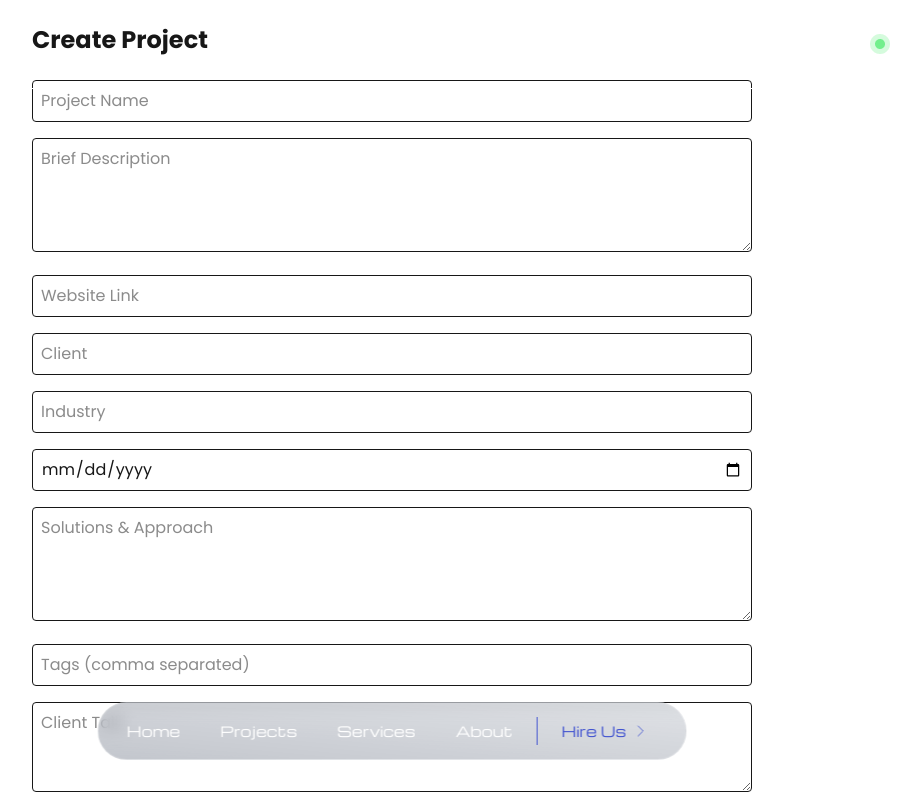
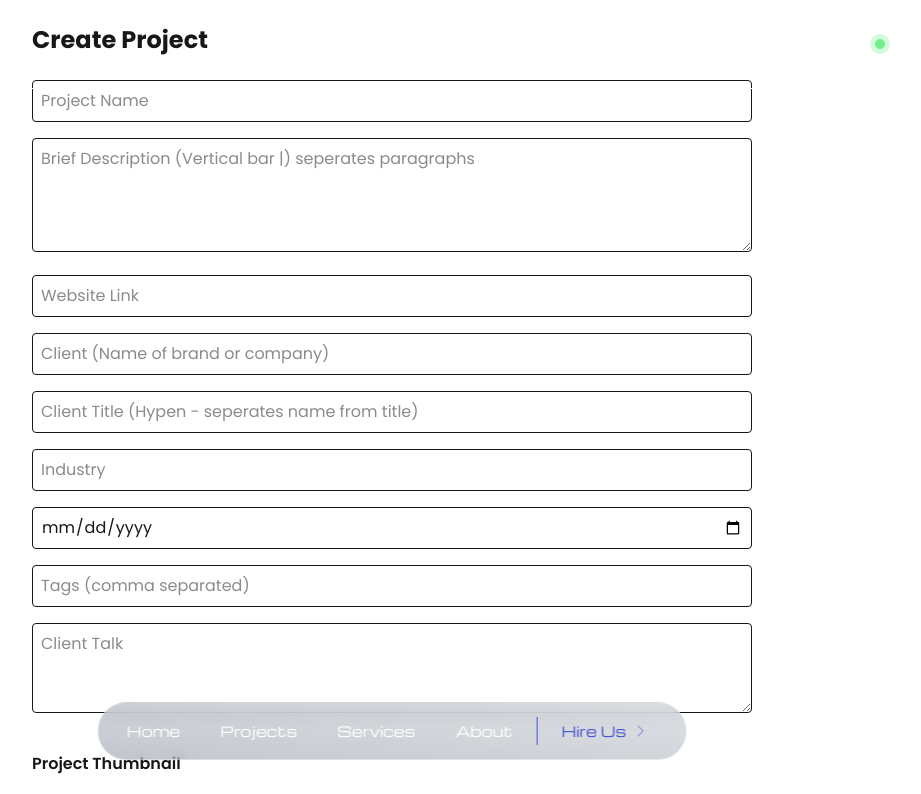
Before and after one commit to btom7447/adoram, a Next.js app: page /create in a window 1280 px wide. Shown: the top 794 px of the page, without its empty margins (248-1169 px from the left). Built offline with nearby package versions, Linux system fonts and the light colour scheme.

Commit message:
ui fixes and update

```diff
--- a/src/app/create/page.js
+++ b/src/app/create/page.js
@@ -8,9 +8,9 @@ export default function CreateProjectPage() {
     brief_description: "",
     website_link: "",
     client: "",
+    client_title: "",
     industry: "",
     date: "",
-    solutions_approach: "",
     tags: "",
     client_talk: "",
   });
@@ -73,6 +73,7 @@ const uploadedCollageImages = await uploadFiles([collageImage]);
         headers: { "Content-Type": "application/json" },
         body: JSON.stringify({
           ...form,
+          client_title: form.client_title, // Ensure client_title is included
           tags: form.tags.split(",").map((t) => t.trim()),
           project_images: uploadedProjectImages,
           picture_collage: uploadedCollageImages,
@@ -86,14 +87,14 @@ const uploadedCollageImages = await uploadFiles([collageImage]);
           brief_description: "",
           website_link: "",
           client: "",
+          client_title: "",
           industry: "",
           date: "",
-          solutions_approach: "",
           tags: "",
           client_talk: "",
         });
         setImages([]);
-        setCollageImages([]);
+        setCollageImage(null);
       } else {
         alert("❌ Failed to create project");
       }
@@ -120,7 +121,7 @@ const uploadedCollageImages = await uploadFiles([collageImage]);
         />
         <textarea
           name="brief_description"
-          placeholder="Brief Description"
+          placeholder="Brief Description (Vertical bar |) seperates paragraphs"
           value={form.brief_description}
           onChange={handleChange}
           className="w-full p-2 border rounded"
@@ -138,8 +139,16 @@ const uploadedCollageImages = await uploadFiles([collageImage]);
         <input
           type="text"
           name="client"
-          placeholder="Client"
+          placeholder="Client (Name of brand or company)"
           value={form.client}
+          onChange={handleChange}
+          className="w-full p-2 border rounded"
+        />
+        <input
+          type="text"
+          name="client_title"
+          placeholder="Client Title (Hypen - seperates name from title) "
+          value={form.client_title}
           onChange={handleChange}
           className="w-full p-2 border rounded"
         />
@@ -157,14 +166,6 @@ const uploadedCollageImages = await uploadFiles([collageImage]);
           value={form.date}
           onChange={handleChange}
           className="w-full p-2 border rounded"
-        />
-        <textarea
-          name="solutions_approach"
-          placeholder="Solutions & Approach"
-          value={form.solutions_approach}
-          onChange={handleChange}
-          className="w-full p-2 border rounded"
-          rows={4}
         />
         <input
           type="text"
@@ -184,7 +185,7 @@ const uploadedCollageImages = await uploadFiles([collageImage]);
         />
 
         <label className="block font-semibold mt-4">
-          Project Images (multiple)
+          Project Thumbnail
         </label>
         <input
           type="file"
@@ -195,7 +196,7 @@ const uploadedCollageImages = await uploadFiles([collageImage]);
         />
 
         <label className="block font-semibold mt-4">
-          Picture Collage (3–4 images)
+          Project Collage
         </label>
         <input
           type="file"
--- a/src/app/projects/[id]/page.js
+++ b/src/app/projects/[id]/page.js
@@ -61,6 +61,7 @@ export default function ProjectDetailPage() {
     );
   }
 
+console.log("Project data", project)
   return (
     <section className="relative min-h-screen pt-30 px-5 lg:px-10 py-20">
       {/* Background */}
--- a/src/components/Footer.jsx
+++ b/src/components/Footer.jsx
@@ -96,7 +96,7 @@ export default function Footer() {
         </span>
       </div>
       <a
-        href="https://kmini-tech.netlify.app"
+        href="https://kmini-tech.vercel.app"
         target="_blank"
         rel="noopener noreferrer"
         className="block mt-5 text-center text-highlight mx-auto text-sm lg:text-lg font-light"
--- a/src/components/ProjectBrandTalk.jsx
+++ b/src/components/ProjectBrandTalk.jsx
@@ -1,8 +1,13 @@
 export default function ProjectBrandTalk({ project }) {
+
+
     return (
-        <div className="mt-20 w-full max-w-2xl mx-auto flex flex-col items-center justify-center">
-            <h5 className="text-white leading-10text-xl text-center lg:text-2xl">"{project.client_talk}"</h5>
-            <h6 className="text-highlight text-lg mt-5">{project.client}</h6>
-        </div>
-    )
+      <div className="mt-20 w-full max-w-2xl mx-auto flex flex-col items-center justify-center">
+        <h5 className="text-white leading-10text-xl text-center lg:text-2xl">
+          "{project.client_talk}"
+        </h5>
+        <h6 className="text-highlight text-lg mt-5">{project.client_title.split("-")[0].trim()}</h6>
+        <h6 className="text-white text-lg mt-5">{project.client_title.split("-")[1].trim()}</h6>
+      </div>
+    );
 }
--- a/src/components/ProjectBrief.jsx
+++ b/src/components/ProjectBrief.jsx
@@ -1,8 +1,12 @@
 export default function ProjectBrief({ project }) {
-    return (
-      <div className="m-auto w-full max-w-5xl text-lg text-white font-light">
-        <h5>(Brieft about the Project/Company)</h5>
-        <p>{project.brief_description}</p>
-      </div>
-    );
+  const paragraphs = project.brief_description.split('|');
+
+  return (
+    <div className="m-auto w-full max-w-5xl text-lg text-white font-light">
+    <h5>(Brieft about the Project/Company)</h5>
+    {paragraphs.map((paragraph, index) => (
+      <p key={index} className="mb-5">{paragraph.trim()}</p>
+    ))}
+    </div>
+  );
 }
--- a/src/components/ProjectHeader.jsx
+++ b/src/components/ProjectHeader.jsx
@@ -5,7 +5,7 @@ import { Splide, SplideSlide } from "@splidejs/react-splide";
 import "@splidejs/react-splide/css";
 
 export default function ProjectHeader({ project }) {
-  console.log("Project data", project)
+  // console.log("Project data", project)
   return (
     <section
       className="
@@ -39,11 +39,12 @@ export default function ProjectHeader({ project }) {
           rel="noopener noreferrer"
           className="px-10 py-2 rounded-full text-lg bg-black border border-white/20 text-gray-200 hover:bg-highlight transition"
         >
-          Visit Website
+          View Project
         </a>
       )}
 
-      <div className="relative mx-auto w-full max-w-4xl mt-6 h-[300px] lg:h-[400px]"
+      <div
+        className="relative mx-auto w-full max-w-4xl mt-6 h-[300px] lg:h-[400px] rounded-2xl overflow-hidden"
         data-aos="zoom-in-up"
       >
         <Image
@@ -51,9 +52,17 @@ export default function ProjectHeader({ project }) {
           alt={project.project_name}
           fill
           unoptimized
-          className="object-contain object-center rounded-2xl"
+          className="object-cover object-center rounded-2xl"
           sizes="(max-width: 768px) 100vw, 60vw"
         />
+        <a
+          href={project.website_link}
+          target="_blank"
+          rel="noopener noreferrer"
+          className="absolute bottom-5 z-50 right-5 items-center gap-0 px-10 py-3.5 rounded-full backdrop-blur-sm border border-white text-[#00E676] transition-all duration-500 ease-[cubic-bezier(0.22,1,0.36,1)] bg-gradient-to-tr from-gray-500/40 to-gray-400/30"
+        >
+          View Project
+        </a>
       </div>
 
       <div className="flex flex-col xl:flex-row flex-wrap justify-center xl:items-center gap-10 xl:gap-y-5">
@@ -63,16 +72,18 @@ export default function ProjectHeader({ project }) {
         </div>
         <div>
           <h5 className="text-gray-500">Role</h5>
-          <h6 className="font-light text-lg">{project.role}</h6>
+          <h6 className="font-light text-lg">Product Designer</h6>
         </div>
         <div>
           <h5 className="text-gray-500">Date</h5>
           <h6 className="font-light text-lg">
-            {new Date(project.date).toLocaleDateString("en-GB", {
-              year: "numeric",
-              month: "2-digit",
-              day: "2-digit",
-            }).replace(/\//g, "-")}
+            {new Date(project.date)
+              .toLocaleDateString("en-GB", {
+                year: "numeric",
+                month: "2-digit",
+                day: "2-digit",
+              })
+              .replace(/\//g, "-")}
           </h6>
         </div>
       </div>
--- a/src/components/TestimonialCarousel.jsx
+++ b/src/components/TestimonialCarousel.jsx
@@ -33,6 +33,8 @@ export default function TestimonialCarousel() {
       </div>
     );
   }
+
+  console.log("Testimonial Data", testimonials)
 
   if (!testimonials.length) {
     return (
--- a/src/models/Project.js
+++ b/src/models/Project.js
@@ -8,12 +8,12 @@ const ProjectSchema = new mongoose.Schema(
     client: { type: String },
     industry: { type: String },
     date: { type: Date },
-    solutions_approach: { type: String },
     role: { type: String },
     tags: [{ type: String }],
     project_images: [{ type: String }],
     picture_collage: [{ type: String }],
     client_talk: { type: String },
+    client_title: { type: String }
   },
   { timestamps: true }
 );
--- a/src/sections/ProcessSection.jsx
+++ b/src/sections/ProcessSection.jsx
@@ -87,7 +87,7 @@ export default function ProcessSection() {
             key={step.id}
             ref={(el) => (cardsRef.current[index] = el)}
             style={{ backgroundColor: step.bgColor }}
-            className={`sticky top-[120px] h-[70dvh] lg:h-[50dvh] rounded-2xl overflow-hidden flex items-start justify-start p-10`}
+            className={`sticky top-[120px] h-[70dvh] lg:h-[60dvh] rounded-2xl overflow-hidden flex items-start justify-start p-10`}
           >
             <div className="text-left text-black">
               <h2 className="michroma text-3xl lg:text-5xl font-bold mb-10">
```
